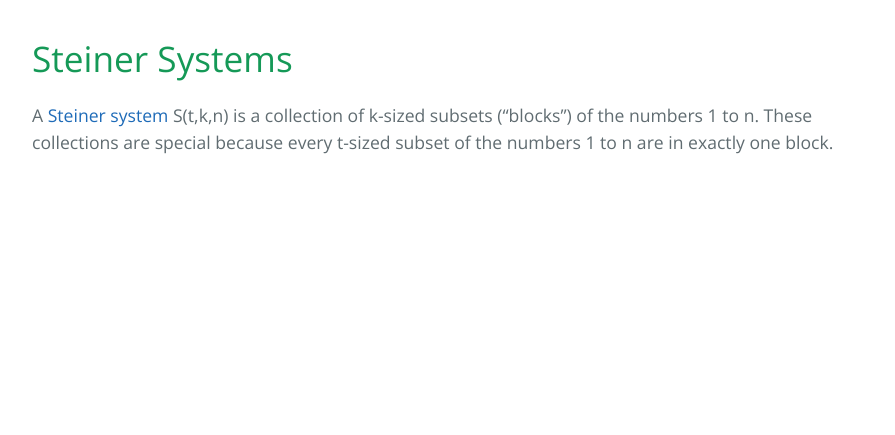
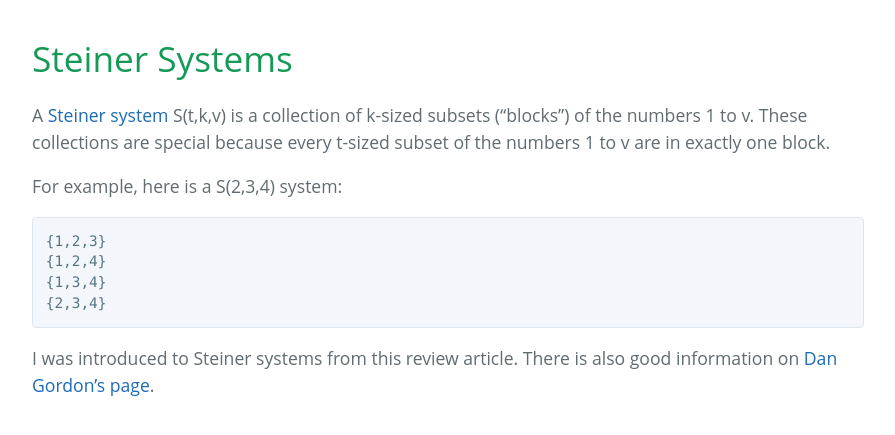
Before and after one commit to marwahaha/steinersystems, a Jekyll site: the page built from README.md, in a window 1280 px wide. Shown: the top 435 px of the page, without its empty margins (192-1087 px from the left). Built offline with Jekyll 4.4.1, drawn with Linux system fonts in a browser that asks for light colours; our own code applies the rules of GitHub Pages for plain Markdown files.

Commit message:
Try to get site working

````diff
--- a/README.md
+++ b/README.md
@@ -1,3 +1,13 @@
 # Steiner Systems
 
-A [Steiner system](https://en.wikipedia.org/wiki/Steiner_system) S(t,k,n) is a collection of k-sized subsets ("blocks") of the numbers 1 to n. These collections are special because every t-sized subset of the numbers 1 to n are in exactly one block.
+A [Steiner system](https://en.wikipedia.org/wiki/Steiner_system) S(t,k,v) is a collection of k-sized subsets ("blocks") of the numbers 1 to v. These collections are special because every t-sized subset of the numbers 1 to v are in exactly one block.
+
+For example, here is a S(2,3,4) system:
+```
+{1,2,3}
+{1,2,4}
+{1,3,4}
+{2,3,4}
+```
+
+I was introduced to Steiner systems from this review article. There is also good information on [Dan Gordon's page](https://www.dmgordon.org/steiner/).
--- a/_includes/head.html
+++ b/_includes/head.html
@@ -4,6 +4,5 @@
   <meta name="viewport" content="width=device-width, initial-scale=1">
   <meta name="theme-color" content="#157878">
   <link rel="stylesheet" href="{{ site.baseurl }}/css/normalize.css">
-  <link href='https://fonts.googleapis.com/css?family=Open+Sans:400,700' rel='stylesheet' type='text/css'>
   <link rel="stylesheet" href="{{ site.baseurl }}/css/cayman.css">
 </head>
````
